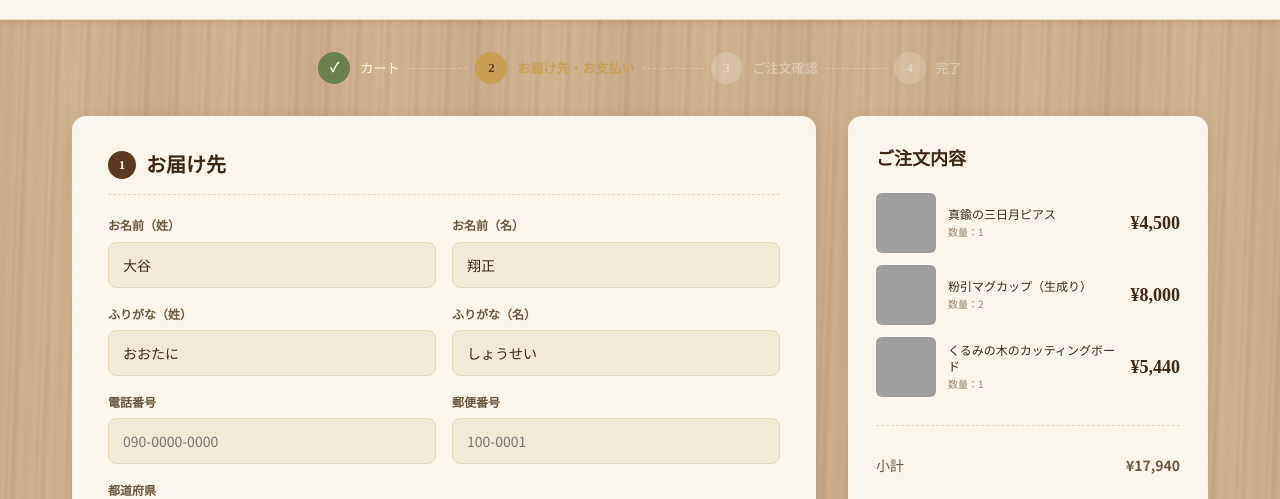
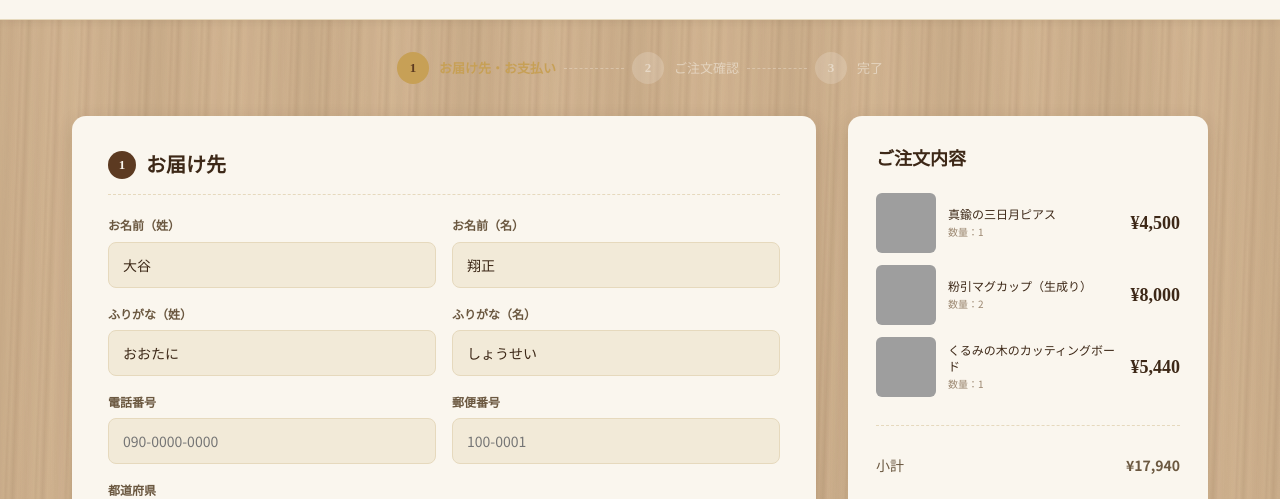
Before and after one commit to Enotter/mockup-mvp, a plain HTML site: page checkout.html in a window 1280 px wide. Shown: the part 269-768 px from the top of the page. Drawn offline with Linux system fonts and the light colour scheme; grey boxes are pictures that could not be loaded; a web font is replaced by a local one.

Commit message:
fix: カートをMVP外に伴いcheckoutのステップ表示から削除（3ステップに変更）

```diff
--- a/checkout.html
+++ b/checkout.html
@@ -39,13 +39,11 @@
 
   <div class="container">
     <div class="checkout-steps">
-      <div class="step done"><div class="num">✓</div><span>カート</span></div>
+      <div class="step active"><div class="num">1</div><span>お届け先・お支払い</span></div>
       <div class="connector"></div>
-      <div class="step active"><div class="num">2</div><span>お届け先・お支払い</span></div>
+      <div class="step"><div class="num">2</div><span>ご注文確認</span></div>
       <div class="connector"></div>
-      <div class="step"><div class="num">3</div><span>ご注文確認</span></div>
-      <div class="connector"></div>
-      <div class="step"><div class="num">4</div><span>完了</span></div>
+      <div class="step"><div class="num">3</div><span>完了</span></div>
     </div>
 
     <div class="checkout-layout">
```
